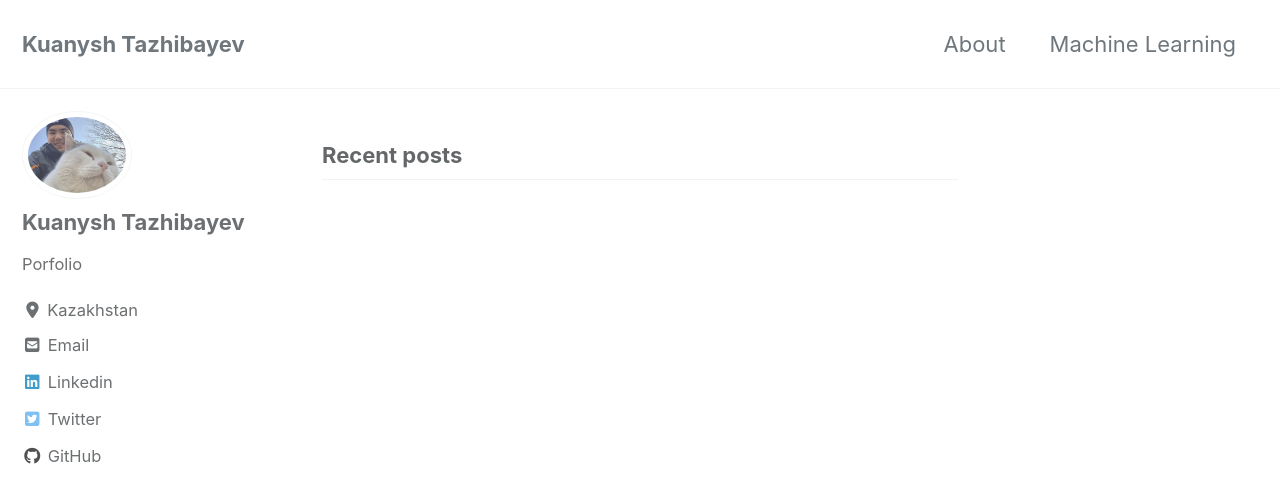
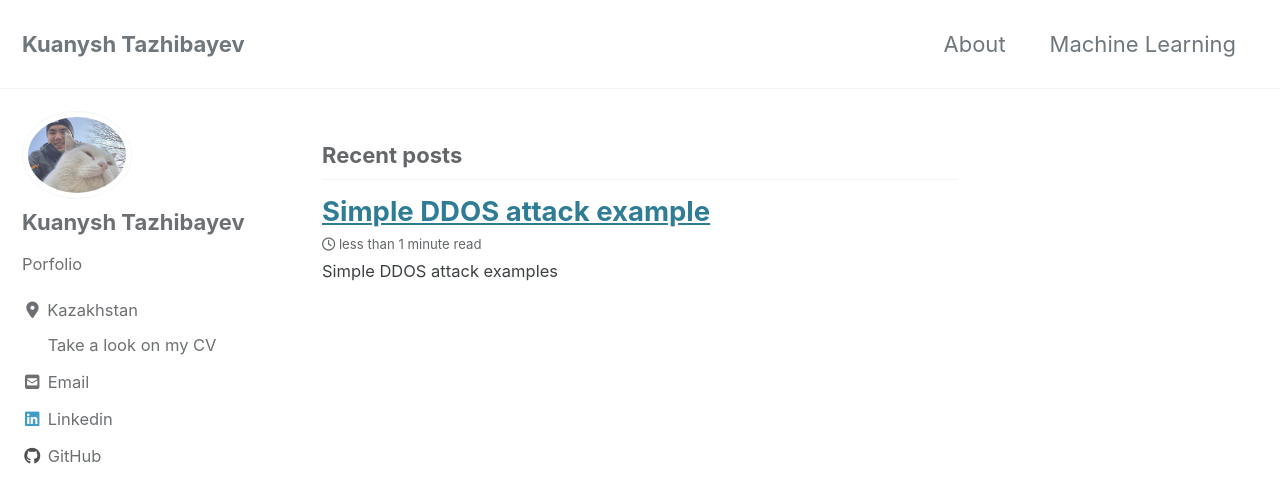
Before and after one commit to KuanyshGitHub/Data-Science-Projects, a Jekyll site: the page built from index.html, in a window 1280 px wide and 900 px high. Shown: the top 503 px of the window. Built offline with Jekyll 4.4.1, drawn with Linux system fonts in a browser that asks for light colours; cached includes are drawn as plain includes; nearby versions of some CDN libraries; the list of posts is cut into pages by our own code.

```diff
--- a/_config.yml
+++ b/_config.yml
@@ -99,24 +99,19 @@ author:
   location         : "Kazakhstan"
   email            :
   links:
+    - label: "Take a look on my CV"
+      icon: "fab fa-fw fa-file-o"
+      url: "https://drive.google.com/drive/u/1/my-drive"
     - label: "Email"
       icon: "fas fa-fw fa-envelope-square"
       url: mailto:kuanysh.tazhibayev@gmail.com
     - label: "Linkedin"
       icon: "fab fa-fw fa-linkedin"
       url: "https://linkedin.com/kuanysh-tazhibayev"
-    - label: "Twitter"
-      icon: "fab fa-fw fa-twitter-square"
-      url: "https://twitter.com/kuanyshdev"
-    - label: "Facebook"
-      icon: "fab fa-fw fa-facebook-square"
-      # url: "https://facebook.com/"
     - label: "GitHub"
       icon: "fab fa-fw fa-github"
       url: "https://github.com/KuanyshGitHub"
-    - label: "Instagram"
-      icon: "fab fa-fw fa-instagram"
-      # url: "https://instagram.com/"
+
 
 # Site Footer
 footer:
```
Also changed, not shown: _pages/about.md (+0 -1 lines), _posts/2020-04-26-some-ddos.md (added, +22 -0 lines).
